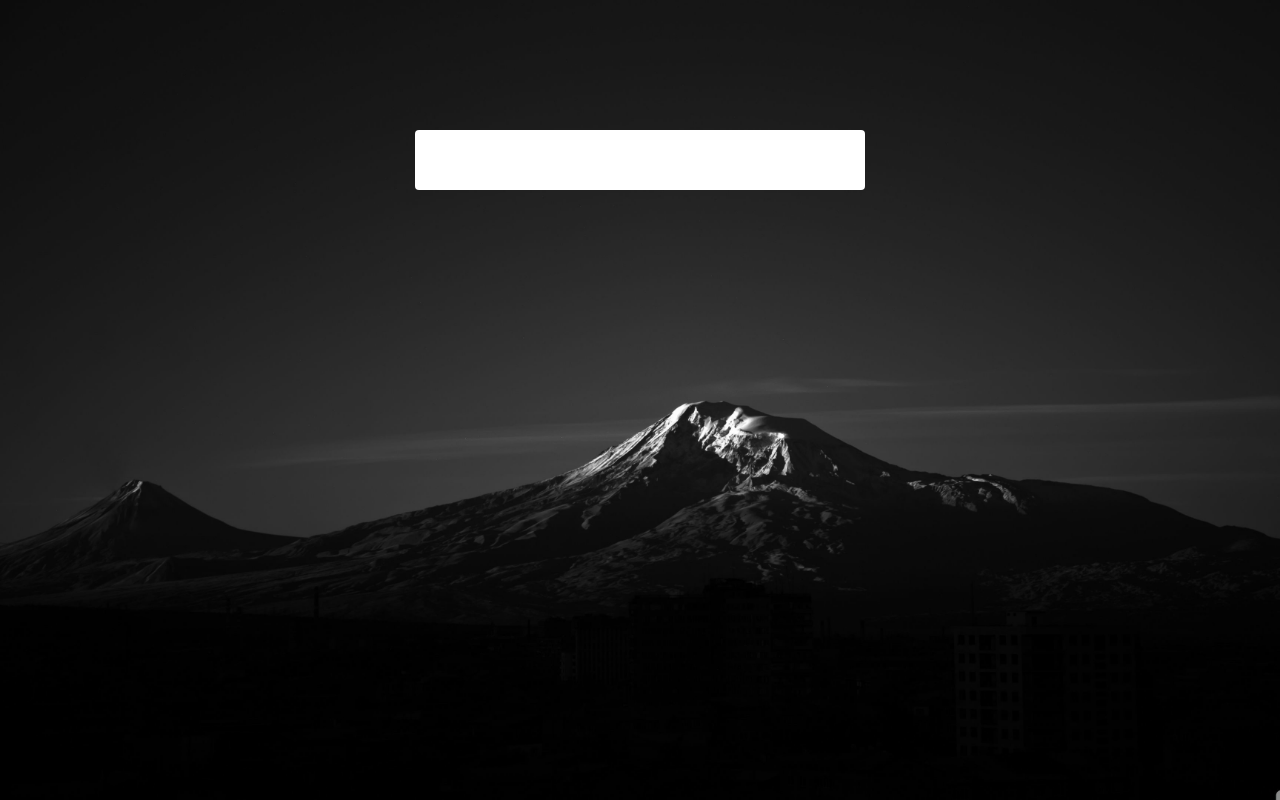
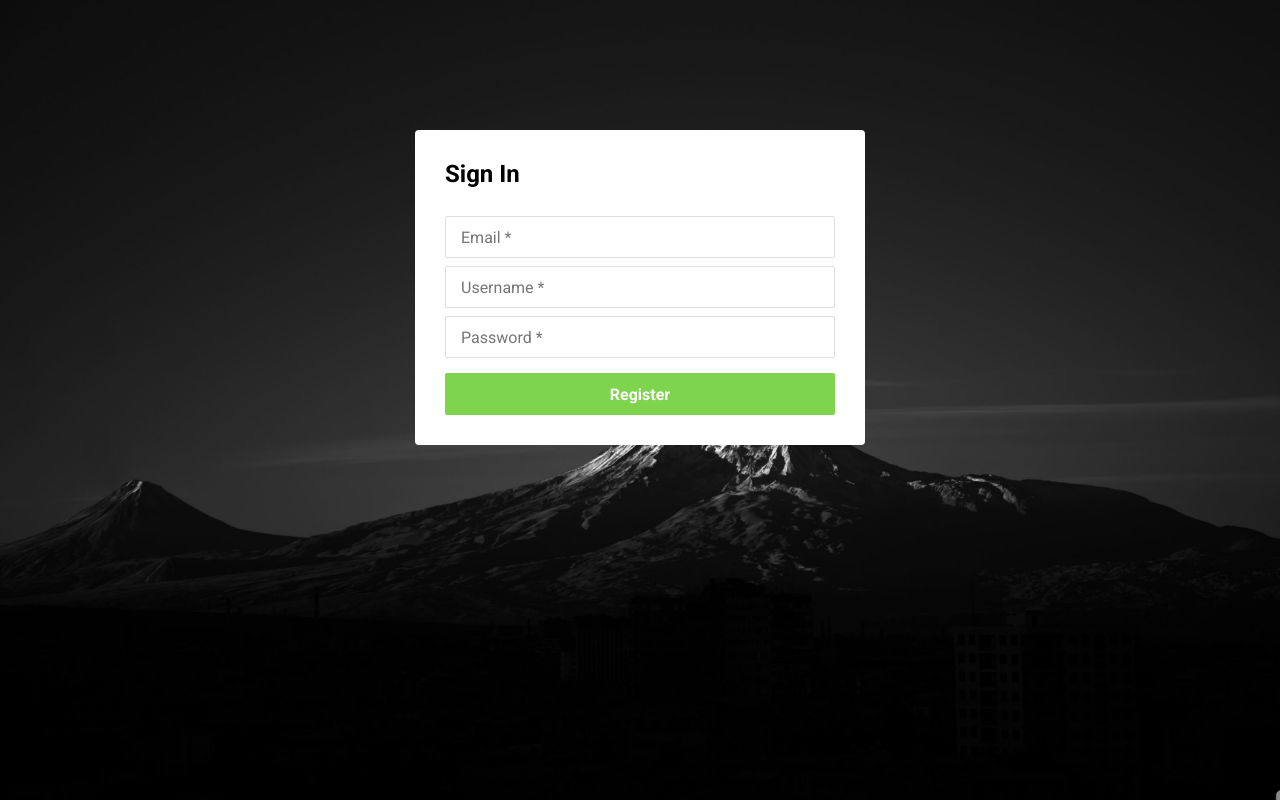
Before and after one commit to victorleite40/simple-checklist, a React (Create React App) app in the folder Frontend/: page / in a window 1280 px wide. Built offline with nearby package versions, Linux system fonts and the light colour scheme.

Commit message:
Created login page

```diff
--- a/Frontend/src/pages/Login/index.js
+++ b/Frontend/src/pages/Login/index.js
@@ -4,12 +4,59 @@ import api from '../../services/api';
 
 import './styles.css';
 
-export default function Login({  }) {
+export default function Login({ history }) {
+    const [email, setEmail] = useState('');
+    const [username, setUsername] = useState('');
+    const [password, setPassword] = useState('');
 
+    async function handleSubmit(event) {
+        event.preventDefault();
+
+        const response = await api.post('/signin', {
+            email: email,
+            username: username,
+            password: password
+        });
+
+        const { _id } = response.data;
+
+        localStorage.setItem('user_id', _id);
+
+        history.push('/boards');
+    }
 
     return (
     <>
+        <h1>Sign In</h1>
+        <form className="signForm" onSubmit={handleSubmit}>
+            <label htmlFor="email"></label>
+            <input
+                type="email"
+                id="email"
+                placeholder="Email *"
+                value={email}
+                onChange={event => setEmail(event.target.value)}
+            />
 
+            <label htmlFor="username"></label>
+            <input
+                id="username"
+                placeholder="Username *"
+                value={username}
+                onChange={event => setUsername(event.target.value)}
+            />
+
+            <label htmlFor="password"></label>
+            <input
+                type="password"
+                id="password"
+                placeholder="Password *"
+                value={password}
+                onChange={event => setPassword(event.target.value)}
+            />
+
+            <button type="submit" className="btnSign">Register</button>
+        </form>
     </>
     )
 }
--- a/Frontend/src/pages/Login/styles.css
+++ b/Frontend/src/pages/Login/styles.css
@@ -0,0 +1,21 @@
+.signForm {
+    flex-direction: column;
+    margin-top: 15px;
+}
+
+.btnSign {
+    border: 0px;
+    border-radius: 2px;
+    height: 42px;
+    padding: 0 20px;
+    font-size: 16px;
+    font-weight: bold;
+    background: #7ed44c;
+    color: white;
+    cursor: pointer;
+    margin-top: 15px;
+}
+
+.btnSign:hover {
+    background: #69bb3a;
+}
```
